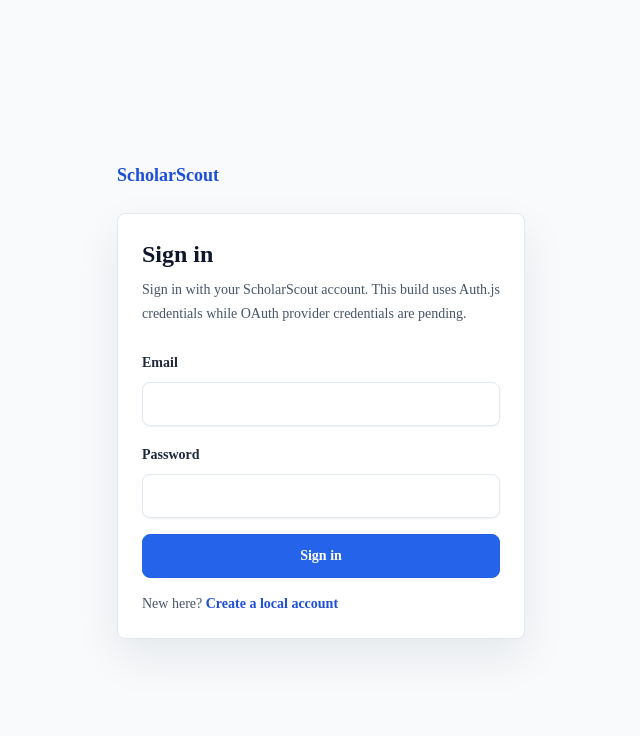
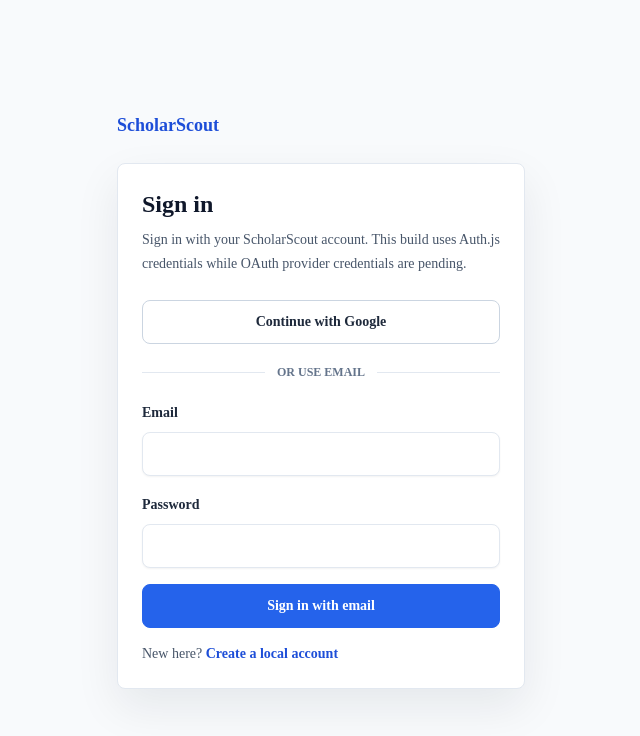
Before and after one commit to realtypulse73/Scholar-Scout, a Next.js app in the folder apps/web/: page /auth/sign-in in a window 1280 px wide. Shown: the top 736 px of the page, without its empty margins (319-959 px from the left). Built offline with nearby package versions, Linux system fonts and the light colour scheme.

Commit message:
Wire Google sign-in into auth form

```diff
--- a/apps/web/components/auth/AuthForm.tsx
+++ b/apps/web/components/auth/AuthForm.tsx
@@ -17,6 +17,11 @@
   const [password, setPassword] = useState('');
   const [role, setRole] = useState<AuthRole>('student');
   const [error, setError] = useState('');
+
+  async function handleGoogleSignIn() {
+    setError('');
+    await signIn('google', { callbackUrl: '/profile' });
+  }
 
   async function handleSubmit(event: React.FormEvent<HTMLFormElement>) {
     event.preventDefault();
@@ -57,6 +62,26 @@
   }
 
   return (
+    <div className="space-y-5">
+      {mode === 'sign-in' ? (
+        <>
+          <button
+            type="button"
+            onClick={handleGoogleSignIn}
+            className="inline-flex min-h-touch w-full items-center justify-center rounded-card border border-ink-300 bg-white px-4 text-sm font-semibold text-ink-800 transition-colors hover:border-brand-500 hover:text-brand-700 focus:outline-none focus-visible:ring-2 focus-visible:ring-brand-500 focus-visible:ring-offset-2"
+          >
+            Continue with Google
+          </button>
+          <div className="flex items-center gap-3" aria-hidden="true">
+            <div className="h-px flex-1 bg-ink-200" />
+            <span className="text-xs font-semibold uppercase text-ink-500">
+              or use email
+            </span>
+            <div className="h-px flex-1 bg-ink-200" />
+          </div>
+        </>
+      ) : null}
+
       <form onSubmit={handleSubmit} className="space-y-4">
         {mode === 'sign-up' ? (
           <label className="block">
@@ -125,8 +150,9 @@
           type="submit"
           className="inline-flex min-h-touch w-full items-center justify-center rounded-card border border-brand-600 bg-brand-600 px-4 text-sm font-semibold text-white transition-colors hover:bg-brand-700 focus:outline-none focus-visible:ring-2 focus-visible:ring-brand-500 focus-visible:ring-offset-2"
         >
-        {mode === 'sign-in' ? 'Sign in' : 'Create account'}
+          {mode === 'sign-in' ? 'Sign in with email' : 'Create account'}
         </button>
       </form>
+    </div>
   );
 }
```
Lines whose indentation alone changed are shown as unchanged.
